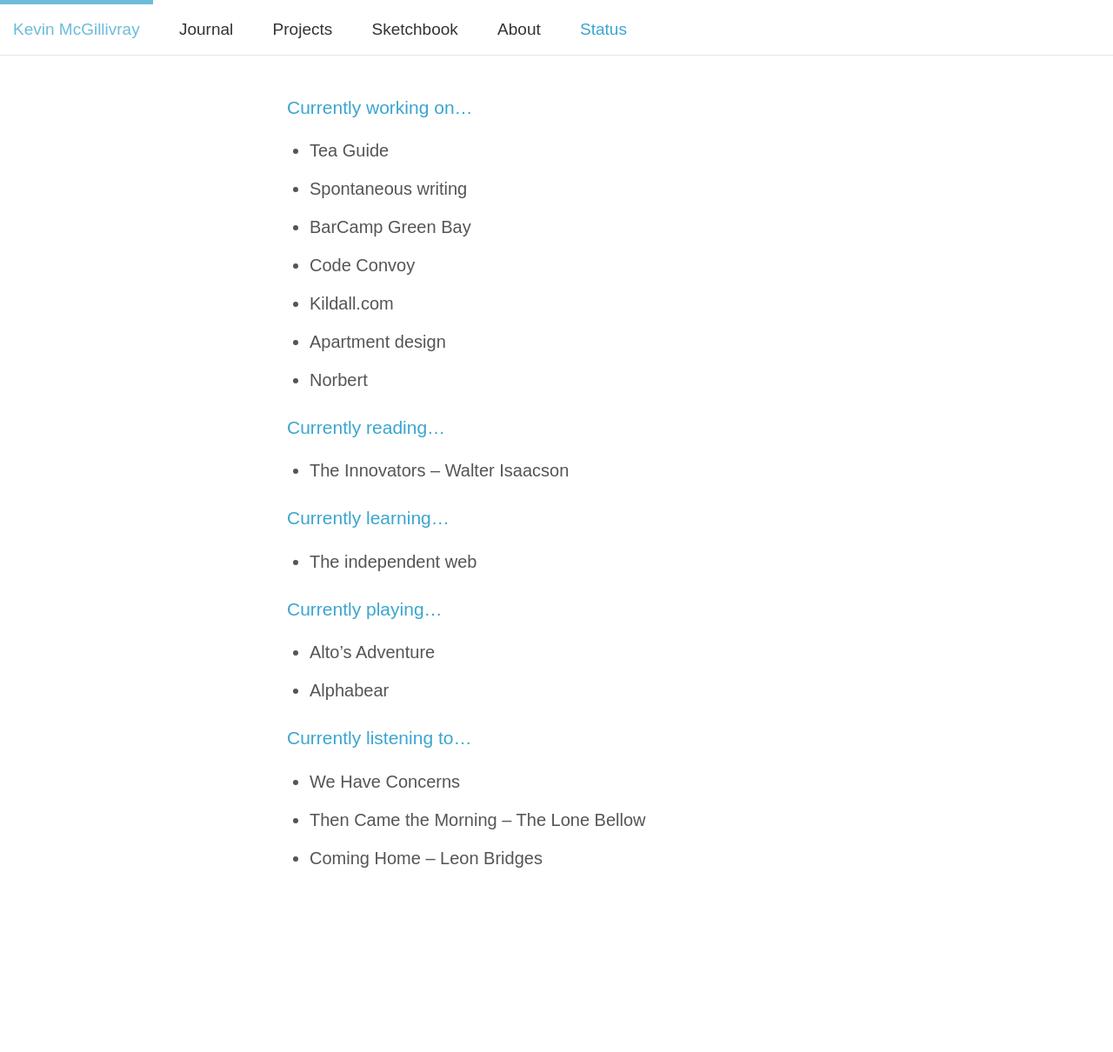
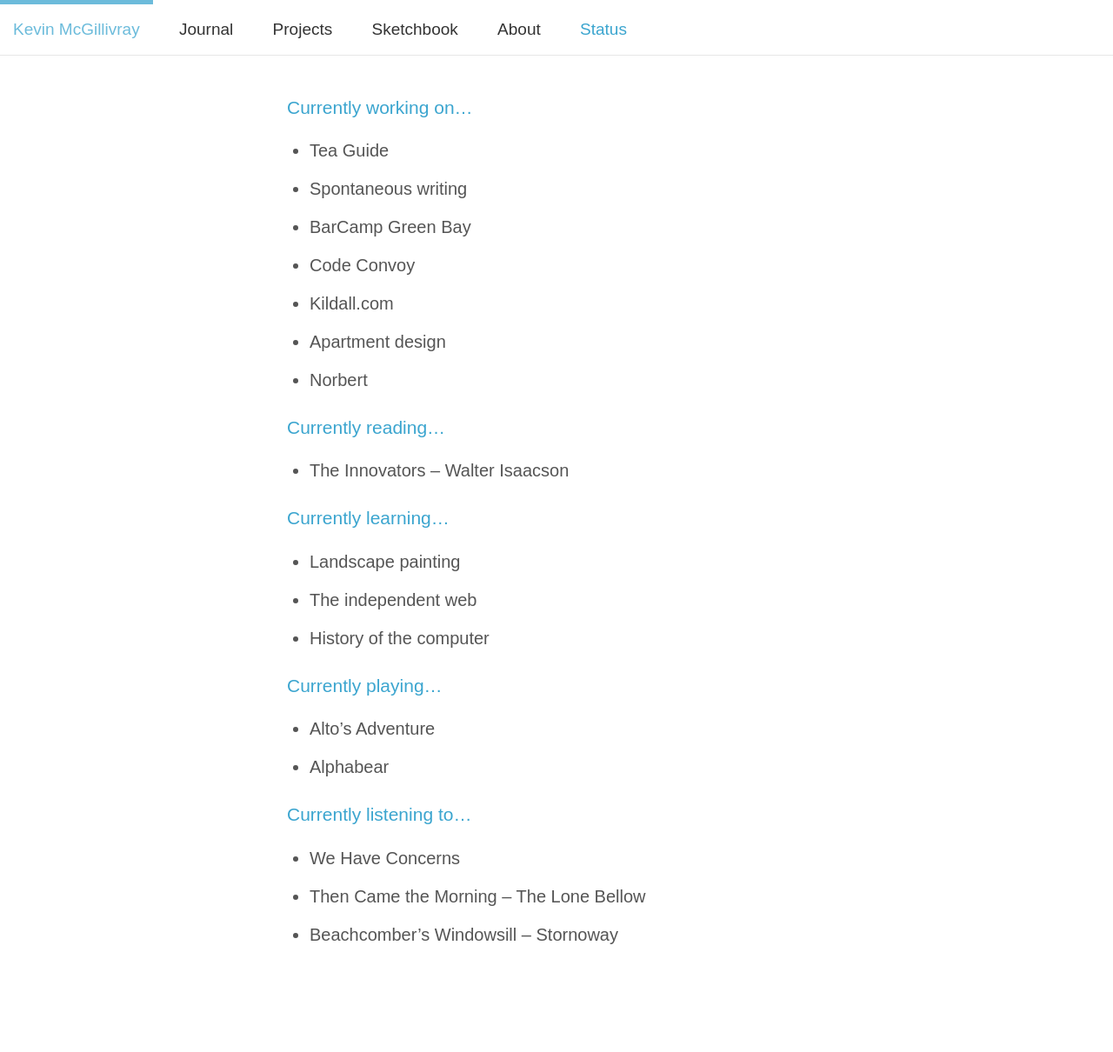
Before and after one commit to kmcgillivray/kmcgillivray.github.io, a Jekyll site: the page built from status/index.md, in a window 1280 px wide. Shown: the whole page at 87% size. Built offline with Jekyll 4.4.1, drawn with Linux system fonts in a browser that asks for light colours; nearby versions of some CDN libraries; before the commit the page ends 1122 px from its top, so only the background shows below that.

Commit message:
Update status

```diff
--- a/status/index.md
+++ b/status/index.md
@@ -19,7 +19,9 @@
 
 ## Currently learning...
 
+* Landscape painting
 * The independent web
+* History of the computer
 
 ## Currently playing...
 
@@ -30,4 +32,4 @@
 
 * We Have Concerns
 * Then Came the Morning – The Lone Bellow
-* Coming Home – Leon Bridges
+* Beachcomber's Windowsill – Stornoway
```
